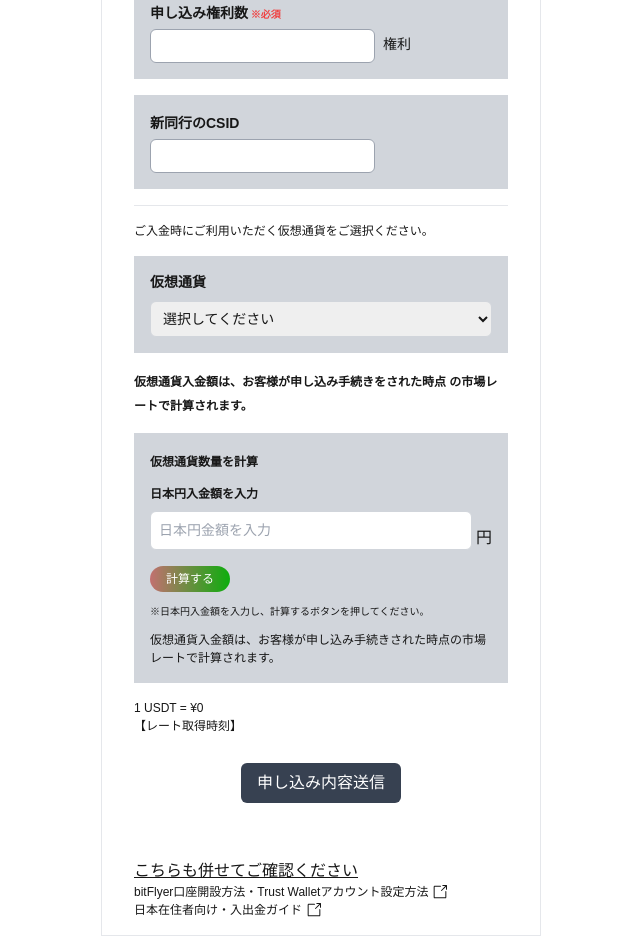
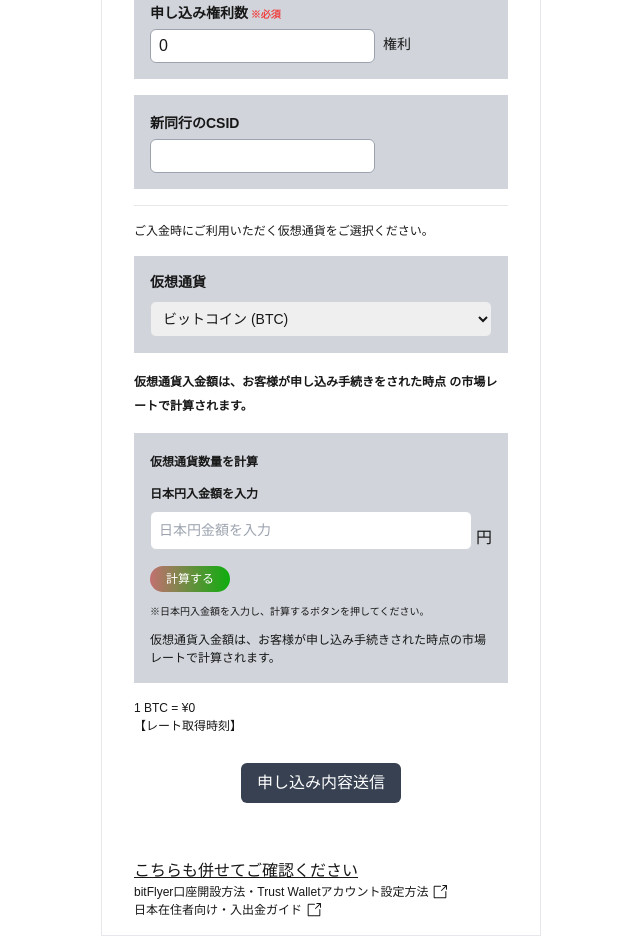
Before and after one commit to xmccopy/yencrypto, a Next.js app: page / in a window 1280 px wide. Shown: the part 768-1720 px from the top of the page, without its empty margins (319-959 px from the left). Built offline with nearby package versions, Linux system fonts and the light colour scheme; no server answers.

Commit message:
[Update]

```diff
--- a/pages/components/ApplyForm.tsx
+++ b/pages/components/ApplyForm.tsx
@@ -13,7 +13,7 @@ interface TrackingTokenPriceProps {
 }
 
 const CombinedForm = () => {
-  const [tokenType, setTokenType] = useState("");
+  const [tokenType, setTokenType] = useState("BTC");
   const [usdPrice, setPrice] = useState(1);
   const [jpyPice, setJPYPrice] = useState(0);
   const [calcPrice1, setCalcPrice1] = useState(0);
@@ -36,6 +36,7 @@ const CombinedForm = () => {
 
   const handleGetPrice = async (token: string) => {
     if (token === "BTC" || token === "ETH") {
+      try {
         const response = await fetch(
           `https://api.binance.com/api/v3/ticker/price?symbol=${
             token ? token + "USDT" : "BTCUSDT"
@@ -48,6 +49,9 @@ const CombinedForm = () => {
         const result = await response.json();
         updateTime();
         setPrice(Number(Number(result?.price).toFixed(0)) || 0);
+      } catch (error) {
+        console.log(error);
+      }
     } else {
       setPrice(1);
     }
@@ -83,8 +87,8 @@ const CombinedForm = () => {
       phone: "",
       applicationType: "",
       csid: "",
-      participantCount: "",
-      cryptoType: "",
+      participantCount: 0,
+      cryptoType: "BTC",
       amount: "",
     },
     validationSchema: Yup.object({
@@ -211,7 +215,8 @@ const CombinedForm = () => {
       <TextInput
         label="申し込み権利数"
         name="participantCount"
-        value={formik.values.participantCount as unknown as string}
+        type="number"
+        value={formik.values.participantCount as unknown as number}
         onChange={formik.handleChange}
         required
         need
@@ -258,10 +263,7 @@ const CombinedForm = () => {
               : "border-gray-300"
           }`}
         >
-          <option value="" className="text-[14px]">
-            選択してください
-          </option>
-          <option value="BTC" className="text-[14px]">
+          <option value="BTC" defaultChecked className="text-[14px]">
             ビットコイン (BTC)
           </option>
           <option value="ETH" className="text-[14px]">
@@ -354,7 +356,7 @@ const TrackingTokenPrice = ({
   currency,
   usdPrice,
   jpyPice,
-  currentTime
+  currentTime,
 }: TrackingTokenPriceProps) => {
   const calcJPYPrice = useMemo(() => usdPrice * jpyPice, [usdPrice, jpyPice]);
 
--- a/pages/components/TextInput.tsx
+++ b/pages/components/TextInput.tsx
@@ -1,35 +1,46 @@
 // components/TextInput.tsx
 
-import React from 'react';
+import React from "react";
 
 interface TextInputProps {
   label: string;
   name: string;
-  value: string;
+  value: string | number;
   onChange: (e: React.ChangeEvent<HTMLInputElement>) => void;
   required?: boolean;
   need?: boolean;
   error?: string;
+  type?: string;
 }
 
-const TextInput: React.FC<TextInputProps> = ({ label, name, value, onChange, required, need, error }) => {
+const TextInput: React.FC<TextInputProps> = ({
+  label,
+  name,
+  value,
+  onChange,
+  required,
+  need,
+  error,
+  type = "text",
+}) => {
   return (
     <div className="mb-4 p-4 bg-gray-300">
       <label htmlFor={name} className="font-bold text-[14px]">
         {label}
         {required && <span className="text-red-500 text-[10px]"> ※必須</span>}
       </label>
-      <div className='flex flex-row gap-2 w-full items-center'>
+      <div className="flex flex-row gap-2 w-full items-center">
         <input
           id={name}
           name={name}
-          type="text"
+          type={type}
           value={value}
           onChange={onChange}
-          className={`mt-1 block py-1 px-2 border border-gray-400 rounded-md ${error ? 'border-red-500' : 'border-gray-300'
-            }`}
+          className={`mt-1 block py-1 px-2 border border-gray-400 rounded-md ${
+            error ? "border-red-500" : "border-gray-300"
+          }`}
         />
-        <label>{need && <span className='text-[14px]'>権利</span>}</label>
+        <label>{need && <span className="text-[14px]">権利</span>}</label>
       </div>
       {error && <div className="text-red-500 mt-1">{error}</div>}
     </div>
--- a/pages/index.tsx
+++ b/pages/index.tsx
@@ -15,20 +15,40 @@ export default function Home() {
           </div>
           <p className="text-[12px] font-light mb-4">
             下記のフォームをご入力いただき、ご入金時の仮想通貨をご選択
-            ください。ご入金時の仮想通貨送金数量は、以下の表示数量とな
-            ります。
+            ください。ご入金時の仮想通貨送金数量は、以下の表示数量とな ります。
           </p>
           <ApplyForm />
-          <a href="#" className="mt-14 block underline">こちらも併せてご確認ください</a>
+          <a href="#" className="mt-14 block underline">
+            こちらも併せてご確認ください
+          </a>
           <div className="flex flex-row gap-1 items-center">
             <p className="text-[12px] font-light">
-              bitFlyer口座開設方法・Trust Walletアカウント設定方法
+              <a
+                href="https://bitflyer.com/en-jp/s/how-to-start"
+                target="_blank"
+              >
+                bitFlyer口座開設方法
+              </a>
+              ・
+              <a
+                href="https://trustwallet.com/blog/the-official-beginners-guide-to-trust-wallet"
+                target="_blank"
+              >
+                Trust Walletアカウント設定方法
+              </a>
             </p>
-            <a href=""><GoLinkExternal /></a>
+            <a href="">
+              <GoLinkExternal />
+            </a>
           </div>
           <div className="flex flex-row gap-1 items-center">
             <p className="text-[12px] font-light">
-              日本在住者向け・入出金ガイド
+              <a
+                href="https://www.japan-guide.com/e/e2226.html"
+                target="_blank"
+              >
+                日本在住者向け・入出金ガイド
+              </a>
             </p>
             <a href="">
               <GoLinkExternal />
```
Lines whose indentation alone changed are shown as unchanged.
